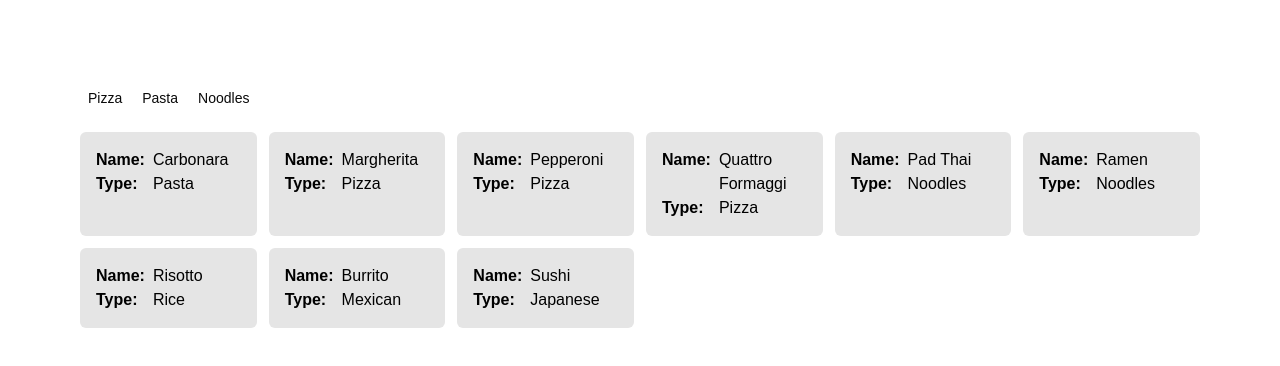
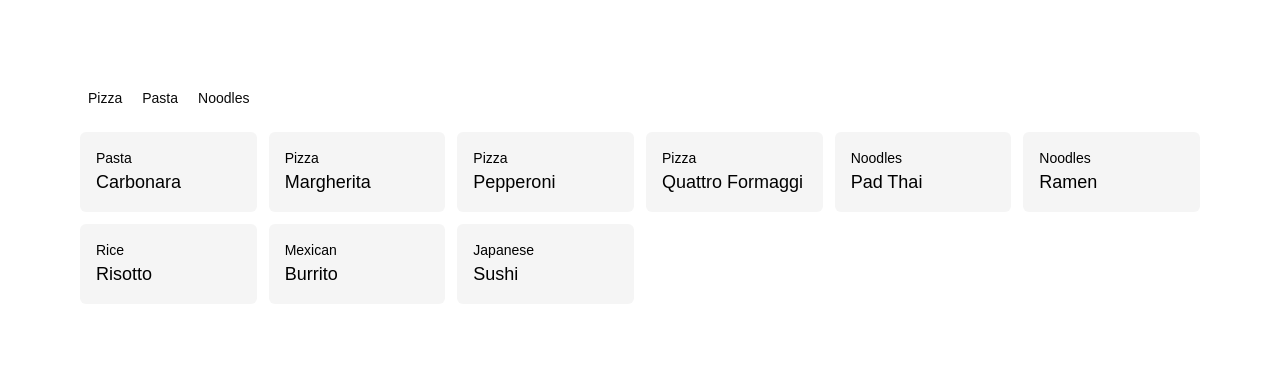
Before and after one commit to RaphaelHoepsWhy/filters, a Next.js app: page /en in a window 1280 px wide. Shown: the top 366 px of the page. Built offline with nearby package versions, Linux system fonts and the light colour scheme.

Commit message:
feat: card style

```diff
--- a/app/[locale]/components/Dish.tsx
+++ b/app/[locale]/components/Dish.tsx
@@ -8,12 +8,10 @@ type Props = {
 
 export default function Dish({ dish }: Props) {
   return (
-    <div key={dish.name} className="rounded-md bg-neutral-200 p-4 text-black">
-      <div className="grid grid-cols-[auto,1fr] gap-x-2">
-        <div className="font-bold">Name:</div>
-        <div> {dish.name} </div>
-        <div className="font-bold">Type:</div>
-        <div> {dish.type} </div>
+    <div key={dish.name} className="rounded-md bg-neutral-100 p-4 text-black">
+      <div className="flex flex-col gap-x-2">
+        <div className="text-sm">{dish.type} </div>
+        <div className="text-lg">{dish.name}</div>
       </div>
     </div>
   )
--- a/app/[locale]/skeletons/DishSkeleton.tsx
+++ b/app/[locale]/skeletons/DishSkeleton.tsx
@@ -4,8 +4,8 @@ export default function DishSkeleton() {
   return (
     <div className="animate-pulse-strong rounded-md border bg-neutral-200 p-4">
       <div className="flex flex-col gap-2">
-        <div className="h-6 w-3/4 rounded-sm bg-neutral-50" />
-        <div className="h-6 w-full rounded-sm bg-neutral-50" />
+        <div className="h-5 w-1/2 rounded-sm bg-neutral-50" />
+        <div className="h-7 w-3/4 rounded-sm bg-neutral-50" />
       </div>
     </div>
   )
--- a/tailwind.config.ts
+++ b/tailwind.config.ts
@@ -57,6 +57,7 @@ export default {
         md: "calc(var(--radius) - 2px)",
         sm: "calc(var(--radius) - 4px)",
       },
+	  // custom animation
       animation: {
         "pulse-strong":
           "pulse-strong 0.7s cubic-bezier(0.4, 0, 0.6, 1) infinite alternate",
```
